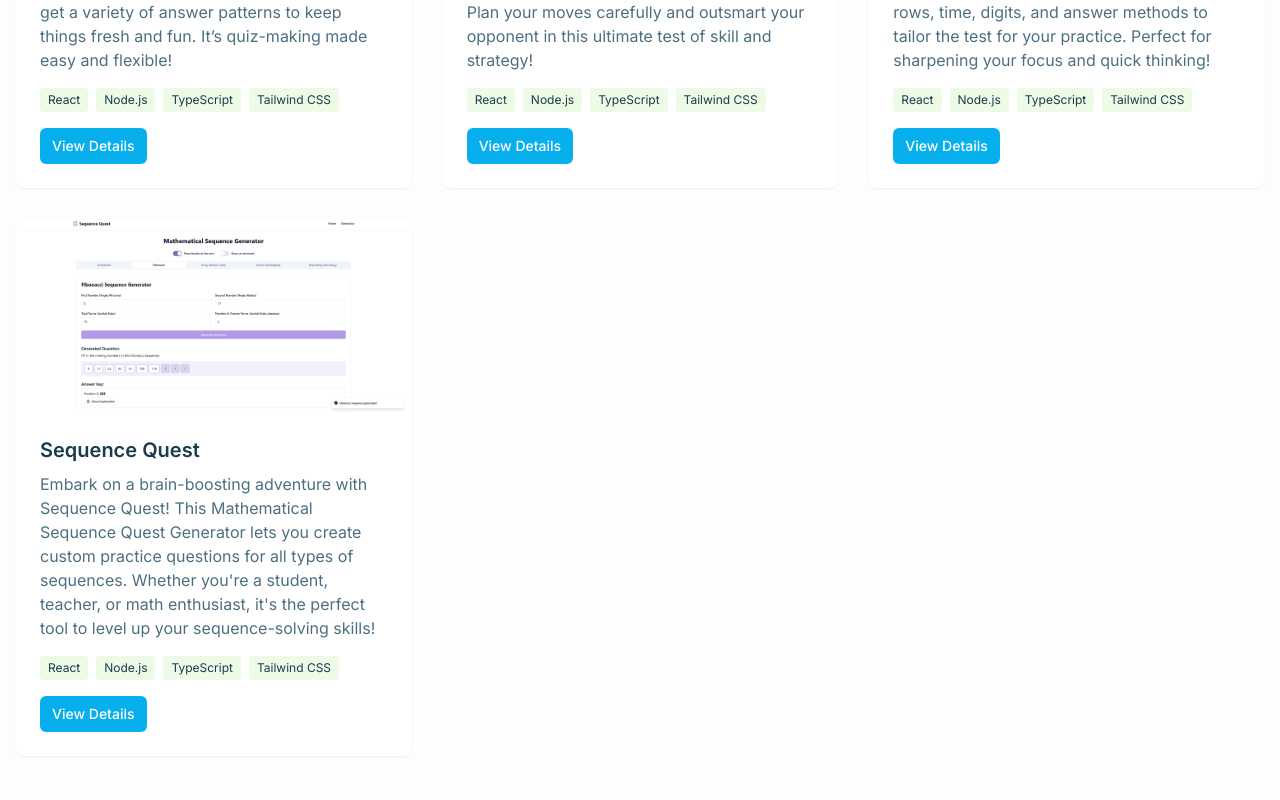
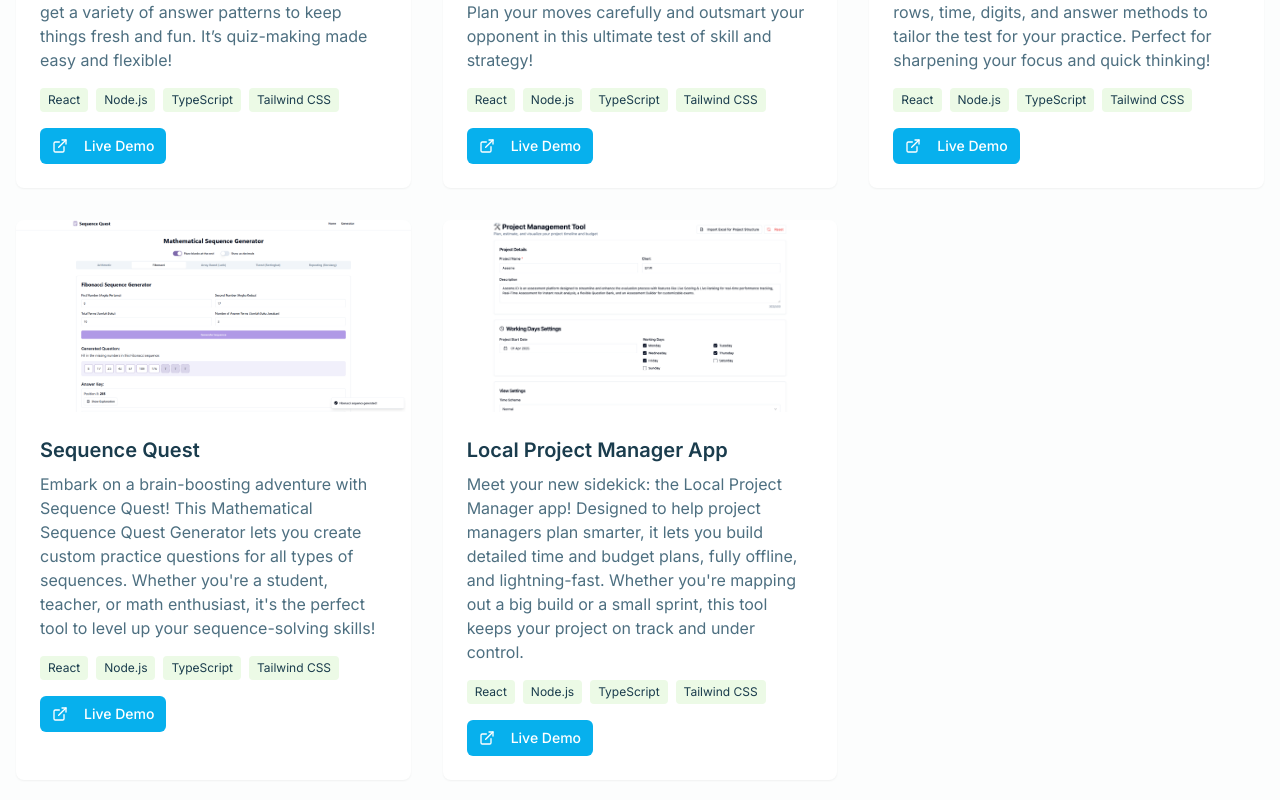
Before and after one commit to cikalT/itsme, a React (Vite) app: page /itsme/projects in a window 1280 px wide. Shown: the part 600-1400 px from the top of the page. Built offline with nearby package versions, Linux system fonts and the light colour scheme.

Commit message:
add project manager porto

```diff
--- a/src/data/imageMap.ts
+++ b/src/data/imageMap.ts
@@ -23,6 +23,7 @@ import portoKraepelin from '@/asset/porto/kraepelin.png';
 import portoPattern from '@/asset/porto/pattern.png';
 import portoSequence from '@/asset/porto/sequence.png';
 import portoTicTac from '@/asset/porto/tic-tac.png';
+import portoManager from '@/asset/porto/manager.png';
 
 
 export const imageMap: Record<string, string> = {
@@ -50,5 +51,6 @@ export const imageMap: Record<string, string> = {
   portoKraepelin: portoKraepelin,
   portoPattern: portoPattern,
   portoSequence: portoSequence,
-  portoTicTac: portoTicTac
+  portoTicTac: portoTicTac,
+  portoManager: portoManager,
 };
--- a/src/data/projects.json
+++ b/src/data/projects.json
@@ -46,5 +46,18 @@
     ],
     "image": "portoSequence",
     "demoUrl": "https://sequence-quest-generator.vercel.app/"
+  },
+  {
+    "id": 5,
+    "title": "Local Project Manager App",
+    "description": "Meet your new sidekick: the Local Project Manager app! Designed to help project managers plan smarter, it lets you build detailed time and budget plans, fully offline, and lightning-fast. Whether you're mapping out a big build or a small sprint, this tool keeps your project on track and under control.",
+    "tags": [
+      "React",
+      "Node.js",
+      "TypeScript",
+      "Tailwind CSS"
+    ],
+    "image": "portoManager",
+    "demoUrl": "https://local-project-manager.vercel.app/"
   }
 ]
--- a/src/pages/Projects.tsx
+++ b/src/pages/Projects.tsx
@@ -77,8 +77,13 @@ const ProjectsPage = () => {
                     ))}
                   </div>
                   <Button asChild variant="default" size="sm" className="mr-2">
-                    <a href={`/itsme/projects/${project.id}`}>View Details</a>
+                    {/* <a href={`/itsme/projects/${project.id}`}>View Details</a> */}
+                    <a href={project.demoUrl} target="_blank" rel="noopener noreferrer">
+                      <ExternalLink className="mr-2 h-4 w-4" />
+                      Live Demo
+                    </a>
                   </Button>
+
                 </div>
               </div>
             ))}
```
Also changed, not shown: src/asset/porto/manager.png (added).
